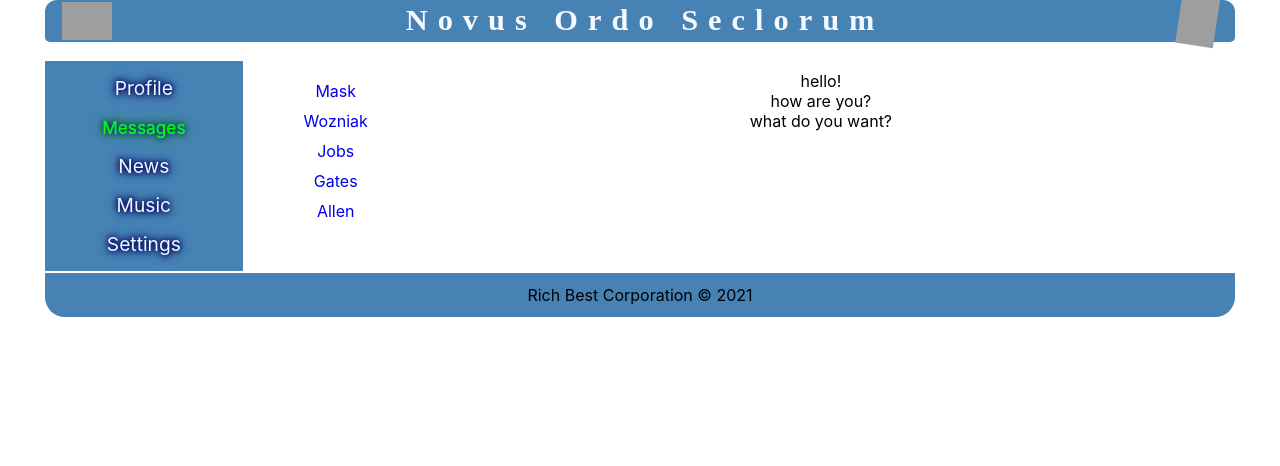
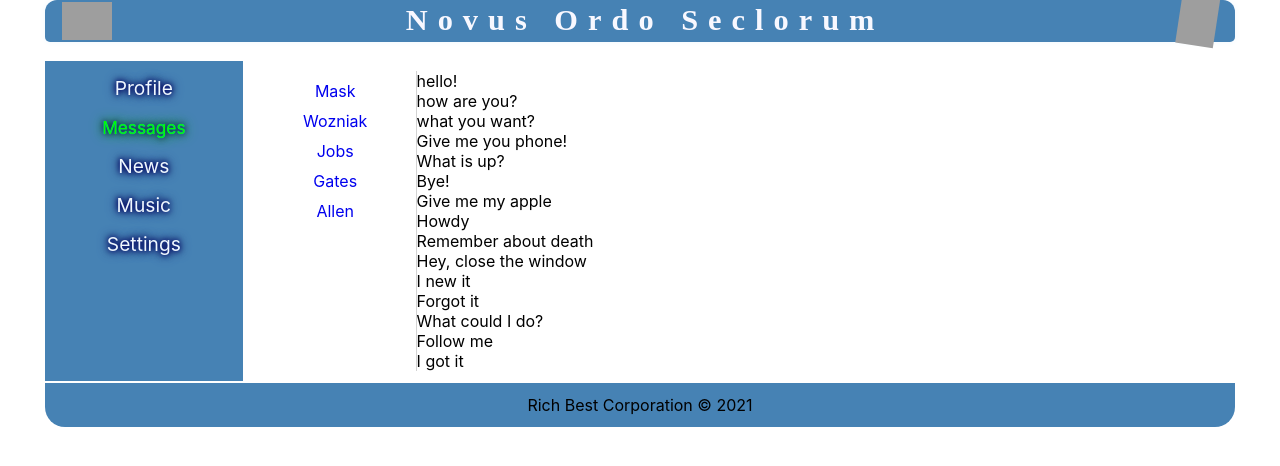
Before and after one commit to andorey/Iluminate_net, a React (Create React App) app: page /dialogs in a window 1280 px wide. Shown: the top 466 px of the page. Built offline with nearby package versions, Linux system fonts and the light colour scheme; grey boxes are pictures that could not be loaded.

Commit message:
added new components and wrap text with overflow-wrap: anywhere

```diff
--- a/src/App.tsx
+++ b/src/App.tsx
@@ -12,6 +12,7 @@ import {Music} from "./components/Music/Music";
 
 
 function App() {
+
     return (
         <BrowserRouter>
             <div className="App">
@@ -22,7 +23,7 @@ function App() {
                     <Route path={'/dialogs'} component={Dialogs}/>
                     <Route path={'/news'} component={News}/>
                     <Route path={'/music'} component={Music}/>
-                    <Route path={'/settings'} component={Dialogs}/>
+                    <Route path={'/settings'} component={()=> <div>Ok</div>}/>
                 </div>
                 <Footer/>
             </div>
--- a/src/components/Dialogs/Dialog/Dialog.module.css
+++ b/src/components/Dialogs/Dialog/Dialog.module.css
@@ -0,0 +1,12 @@
+.item {
+    margin-top: 10px;
+}
+
+.item a {
+    text-decoration: none;
+}
+
+.item a.active {
+    font-weight: bold;
+    color: darkblue;
+}
--- a/src/components/Dialogs/Dialog/Dialog.tsx
+++ b/src/components/Dialogs/Dialog/Dialog.tsx
@@ -1,10 +1,19 @@
 import React from "react";
 import css from './Dialog.module.css';
+import {NavLink} from "react-router-dom";
 
-export function Dialog() {
+
+type dialogsElementType = {
+    id: number
+    name: string
+}
+
+export function Dialog(props: dialogsElementType) {
     return (
-        <div>
-            Dialog
+        <div className={css.item}>
+            <NavLink to={'/dialogs/' + props.id} className={css.link} activeClassName={css.active}>
+                {props.name}
+            </NavLink>
         </div>
     )
 }
--- a/src/components/Dialogs/Dialogs.module.css
+++ b/src/components/Dialogs/Dialogs.module.css
@@ -2,23 +2,10 @@
     display: grid;
     grid-template-columns: 2fr 10fr;
     margin: 10px;
-
 }
 
 .dialogsItem {
-}
-
-.items {
-    margin-top: 10px;
-}
-
-.items a {
-    text-decoration: none;
-}
-
-.items a.active {
-    font-weight: bold;
-    color: darkblue;
+    border-right: solid 1px lightgray;
 }
 
 .messages {
--- a/src/components/Dialogs/Dialogs.tsx
+++ b/src/components/Dialogs/Dialogs.tsx
@@ -1,32 +1,28 @@
 import React from "react";
-import { NavLink } from "react-router-dom";
 import css from './Dialogs.module.css';
-import {v1} from 'uuid';
+import {Dialog} from "./Dialog/Dialog";
+import {Messages} from "./Messages/Messages";
+
 
 export function Dialogs() {
+    const dialogs = [
+        {id: 0, name: 'Mask', message: ['hello!', 'how are you?', 'what you want?']},
+        {id: 1, name: 'Wozniak', message: ['Give me you phone!', 'What is up?', 'Bye!']},
+        {id: 2, name: 'Jobs', message: ['Give me my apple', 'Howdy', 'Remember about death']},
+        {id: 3, name: 'Gates', message: ['Hey, close the window', 'I new it', 'Forgot it']},
+        {id: 4, name: 'Allen', message: ['What could I do?', 'Follow me', 'I got it']},
+    ]
+
+    let dialogsElements = dialogs.map( el => <Dialog name={el.name} id={el.id}/>);
+    let messagesElements = dialogs.map( el => <Messages message={el.message} /> )
+
     return (
         <div className={css.dialogs}>
             <div className={css.dialogsItem}>
-                <div className={css.items}>
-                    <NavLink to='/dialogs/0' className={css.links} activeClassName={css.active}>Mask</NavLink>
-                </div>
-                <div className={css.items}>
-                    <NavLink to='/dialogs/1' className={css.links} activeClassName={css.active}>Wozniak</NavLink>
-                </div>
-                <div className={css.items}>
-                    <NavLink to='/dialogs/2' className={css.links} activeClassName={css.active}>Jobs</NavLink>
-                </div>
-                <div className={css.items}>
-                    <NavLink to='/dialogs/3' className={css.links} activeClassName={css.active}>Gates</NavLink>
-                </div>
-                <div className={css.items}>
-                    <NavLink to='/dialogs/4' className={css.links} activeClassName={css.active}>Allen</NavLink>
-                </div>
+                {dialogsElements}
             </div>
             <div className={css.messages}>
-                <div className={css.message}> hello! </div>
-                <div className={css.message}> how are you?  </div>
-                <div className={css.message}> what do you want? </div>
+                {messagesElements}
             </div>
         </div>
     )
--- a/src/components/Dialogs/Messages/Messages.module.css
+++ b/src/components/Dialogs/Messages/Messages.module.css
@@ -0,0 +1,3 @@
+.messages {
+    text-align: left;
+}
--- a/src/components/Dialogs/Messages/Messages.tsx
+++ b/src/components/Dialogs/Messages/Messages.tsx
@@ -1,10 +1,14 @@
 import React from "react";
 import css from './Messages.module.css';
 
-export function Messages() {
+type messagesType ={
+    message: Array<string>
+}
+
+export function Messages(props: messagesType) {
     return (
         <div className={css.messages}>
-            Message
+            {props.message.map( el =>  <div> {el} </div> )}
         </div>
     )
 }
--- a/src/components/Profile/Posts/Post/Post.module.css
+++ b/src/components/Profile/Posts/Post/Post.module.css
@@ -28,7 +28,8 @@
 }
 
 .message {
-    width: 81%;
+    overflow-wrap: anywhere;
+    width: 90%;
     text-align: left;
 }
 
--- a/src/components/Profile/Profile.tsx
+++ b/src/components/Profile/Profile.tsx
@@ -2,7 +2,7 @@ import React from "react";
 import css from './Profile.module.css';
 import {Posts} from "./Posts/Posts";
 
-export function Profile(props: any) {
+export function Profile() {
     return (
         <div className={css.profile}>
             <div>
```
